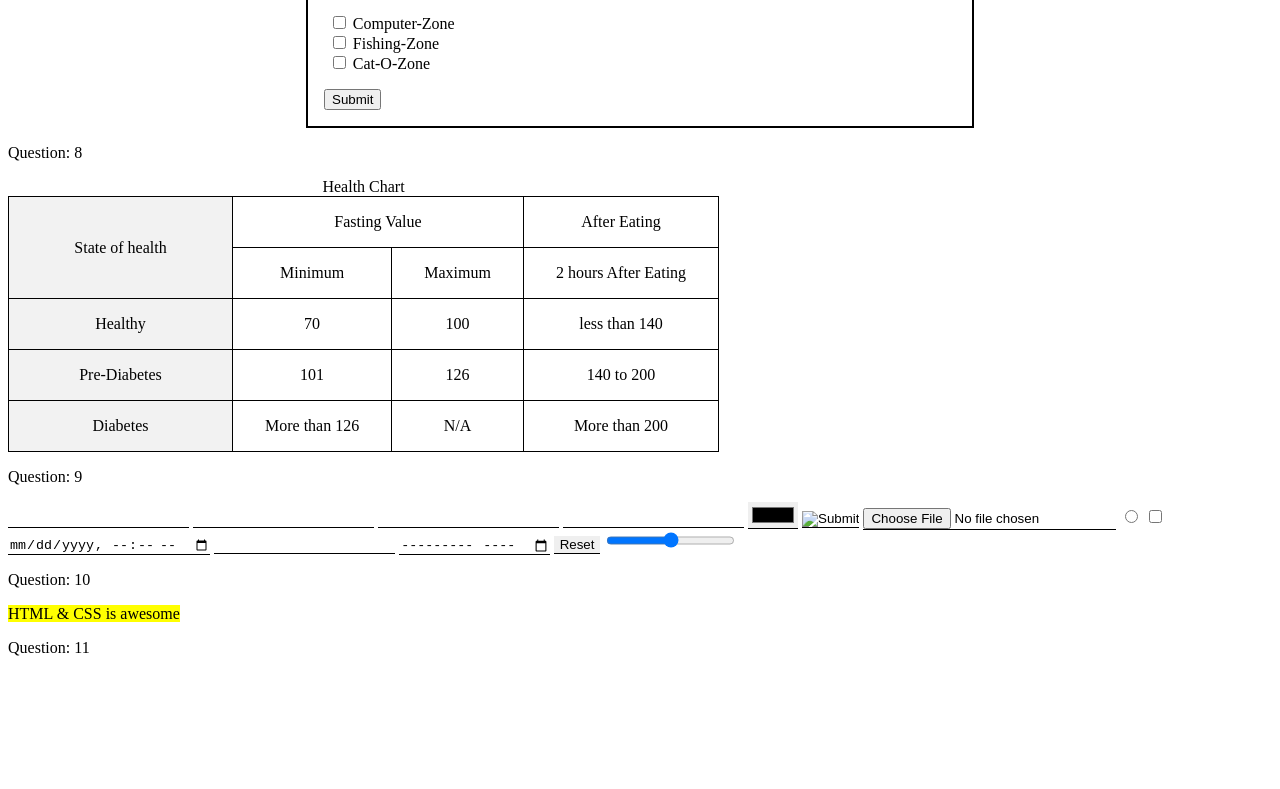
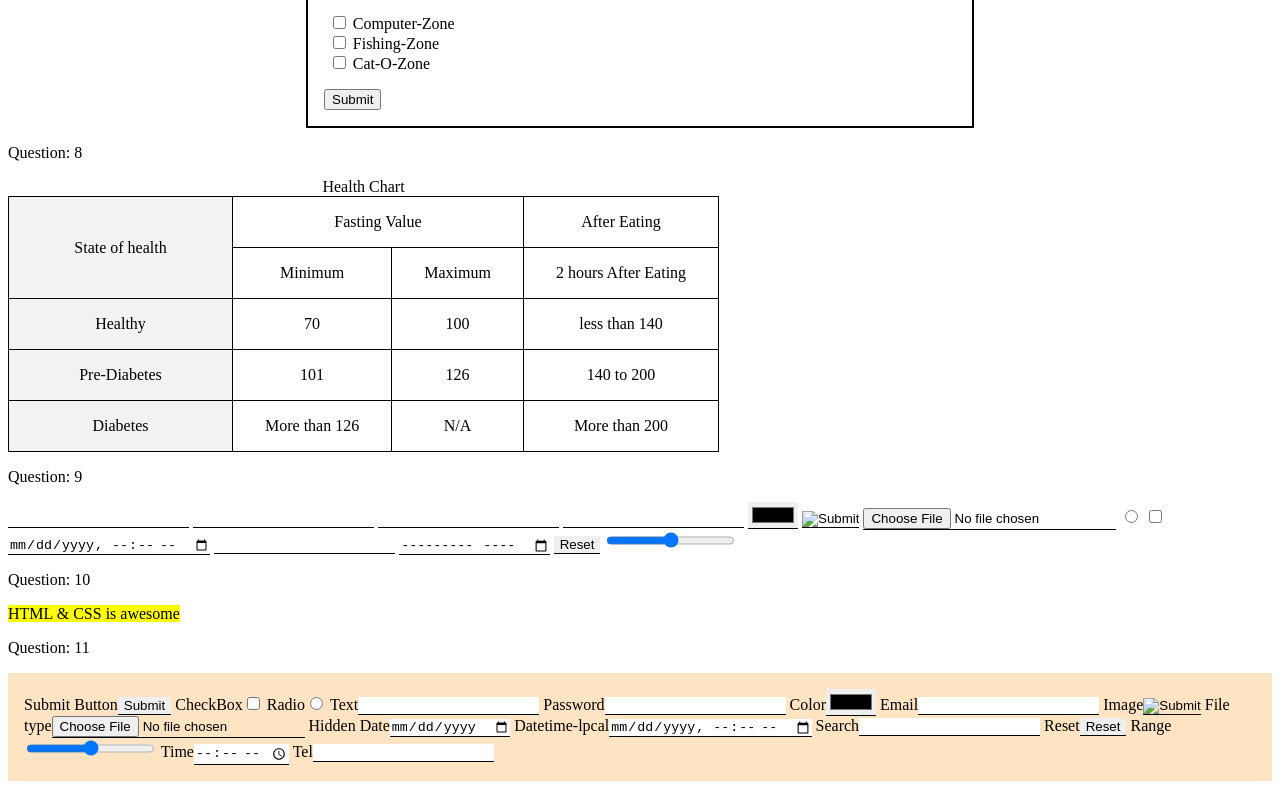
Before and after one commit to Balaji59321/guviAssignment, a plain HTML site: page class9/index.html in a window 1280 px wide. Shown: the part 1034-1823 px from the top of the page. Before the commit the page ends 1707 px from the top, so only its background shows below. Drawn offline with Linux system fonts and the light colour scheme.

Commit message:
added answer for 11 question

```diff
--- a/class9/index.html
+++ b/class9/index.html
@@ -147,7 +147,7 @@
       </div>
 
       <div>
-        <input type="text" name="address" id="" size='100%'>
+        <input type="text" name="address" id="" size='95%'>
         <label for='address'>Address</label>
       </div>
 
@@ -256,7 +256,25 @@
   <mark>HTML & CSS is awesome</mark>
 
   <p>Question: 11</p>
-
+  <div style='background-color: bisque;padding: 1rem;display: block;'>
+    <div><label>Submit Button</label><input type="button" value="Submit"></div>
+    <div><label>CheckBox</label><input type="checkbox" name="checkBox" id=""></div>
+    <div><label>Radio</label><input type="radio" name="radio" id=""></div>
+    <div><label>Text</label><input type="text"></div>
+    <div><label>Password</label><input type="password"></div>
+    <div><label>Color</label></labe><input type="color"></div>
+    <label>Email</label><input type="email">
+    <label>Image</label><input type='image'>
+    <label>File type</label><input type='file' accept=".csv">
+    <label>Hidden</label><input type='hidden'>
+    <label>Date</label><input type="date">
+    <label>Datetime-lpcal</label><input type="datetime-local">
+    <label>Search</label><input type="search">
+    <label>Reset</label><input type="reset">
+    <label>Range</label><input type="range">
+    <label>Time</label><input type="time">
+    <label>Tel</label><input type="tel">
+  </div>
 </body>
 
 </html>
```
Also changed, not shown: 2 other files.
